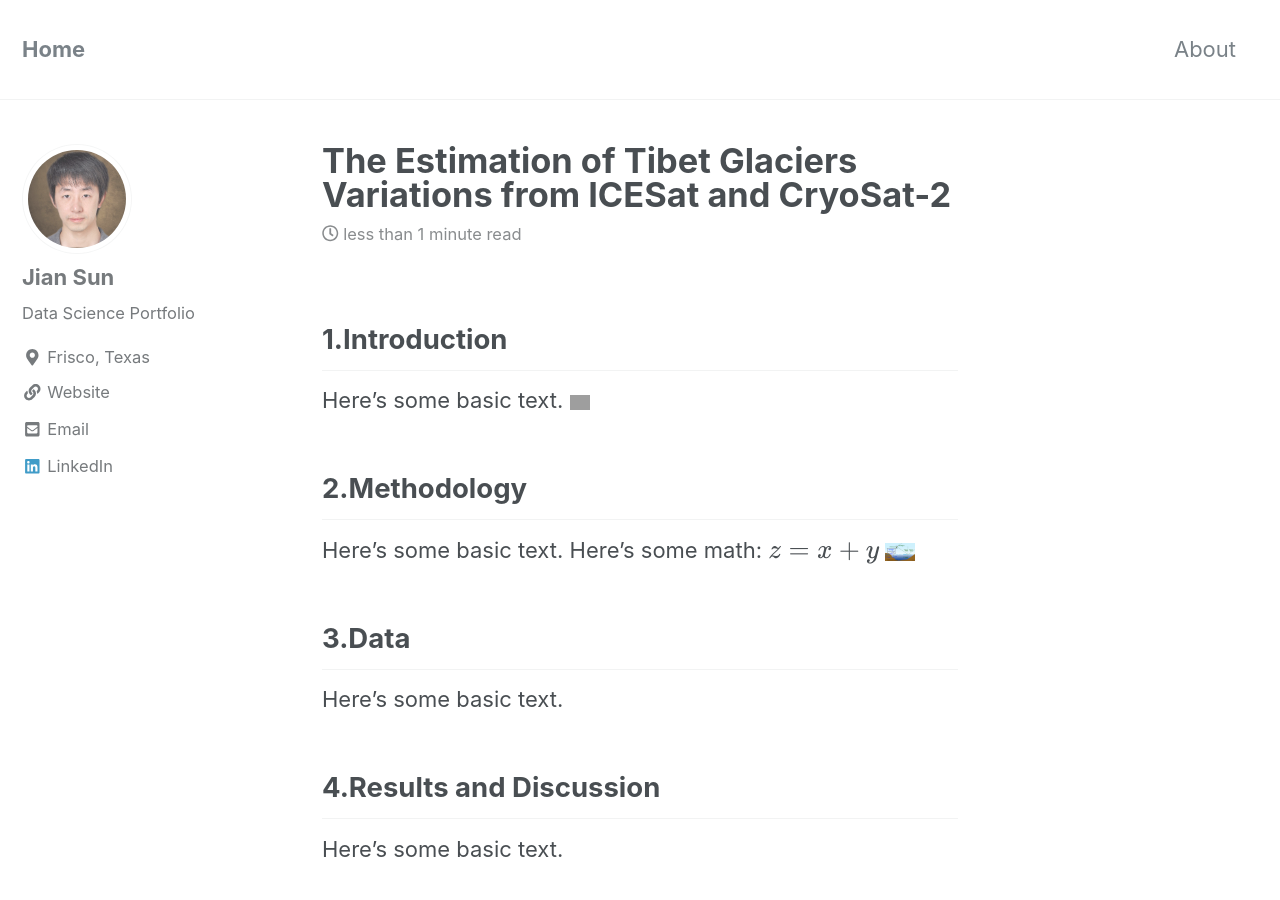
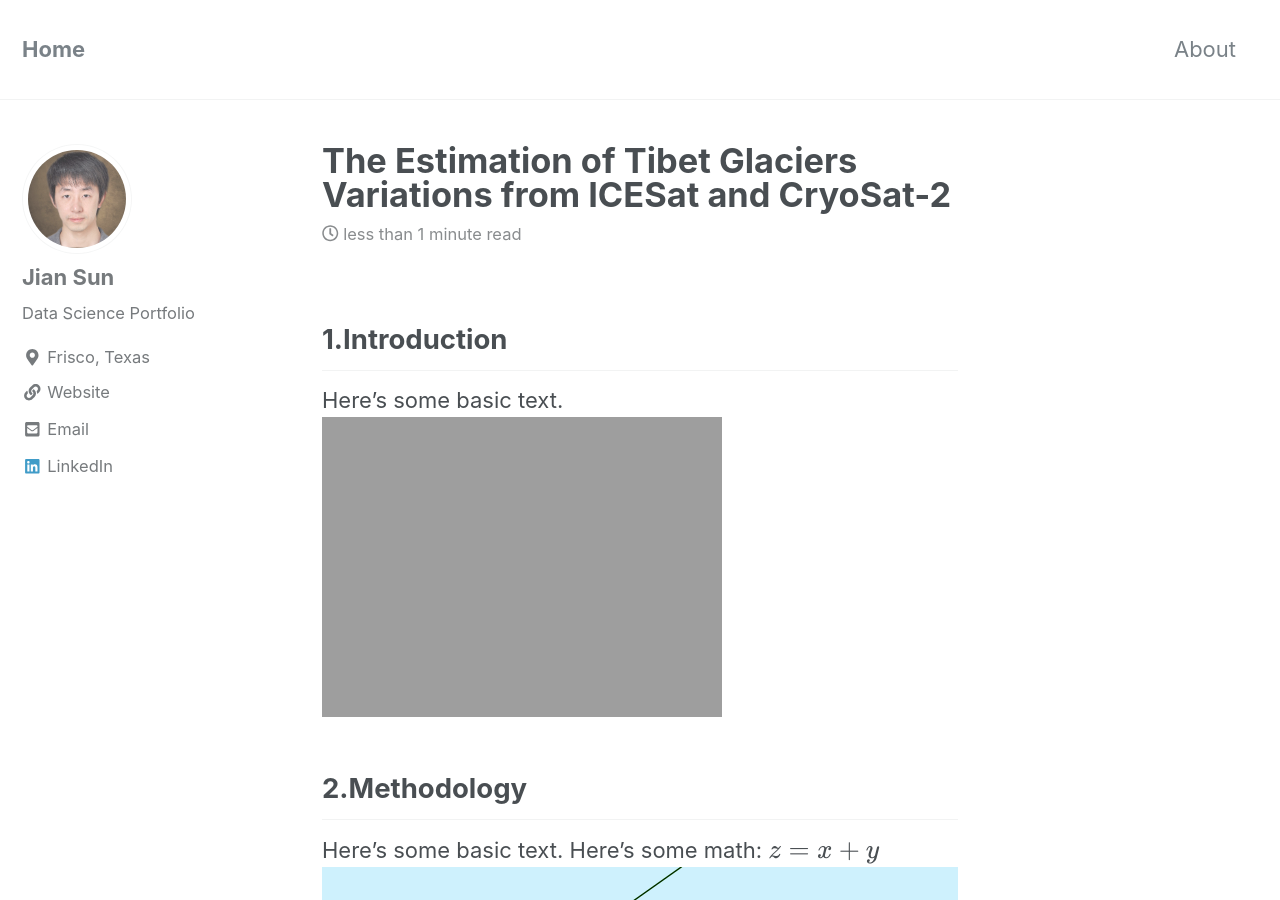
Before and after one commit to jianv/jianv.github.io, a Jekyll site: the page built from _posts/2016-11-02-TibetGlaciers.md, in a window 1280 px wide and 900 px high. Built offline with Jekyll 4.4.1, drawn with Linux system fonts in a browser that asks for light colours; nearby versions of some CDN libraries; formulas are drawn with MathJax 3.

Commit message:
Update 2016-11-02-TibetGlaciers.md

```diff
--- a/_posts/2016-11-02-TibetGlaciers.md
+++ b/_posts/2016-11-02-TibetGlaciers.md
@@ -8,12 +8,12 @@
 ---
 ## 1.Introduction
 Here's some basic text.
-<img src="{{ site.url }}{{ site.baseurl }}/images/gps/1_gnssr_schematic.png" alt="linearly separable data" height="10" width="20">
+<img src="{{ site.url }}{{ site.baseurl }}/images/gps/1_gnssr_schematic.png" alt="linearly separable data">
 ## 2.Methodology
 Here's some basic text.
 Here's some math:
 $$z=x+y$$
-<img src="{{ site.url }}{{ site.baseurl }}/images/gps/5_lakeiceschematics.png" alt="linearly separable data" height="10" width="30">
+<img src="{{ site.url }}{{ site.baseurl }}/images/gps/5_lakeiceschematics.png" alt="linearly separable data">
 ## 3.Data
 Here's some basic text.
 ## 4.Results and Discussion
```
